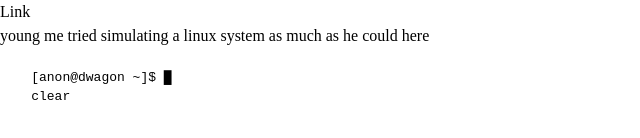
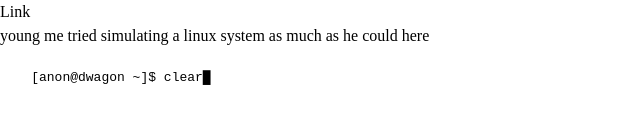
Before and after one commit to mageOfstructs/website, a plain HTML site: page projects.html in a window 1280 px wide. Shown: the part 240-378 px from the top of the page, 0-640 px from the left. Drawn offline with nearby package versions, Linux system fonts and the light colour scheme; files that its build step writes are made by us from their sources.

```diff
--- a/projects.html
+++ b/projects.html
@@ -60,8 +60,7 @@
     </div>
     <pre id="tty">
 
-    [anon@dwagon ~]$ █
-    <a href="home.html" class="text-lime-500 underline hover:bg-lime-500 hover:text-neutral-950">clear</a>
+    [anon@dwagon ~]$ <a href="home.html" class="text-lime-500 underline hover:bg-lime-500 hover:text-neutral-950">clear</a>█
     </pre>
   </body>
 </html>
```
